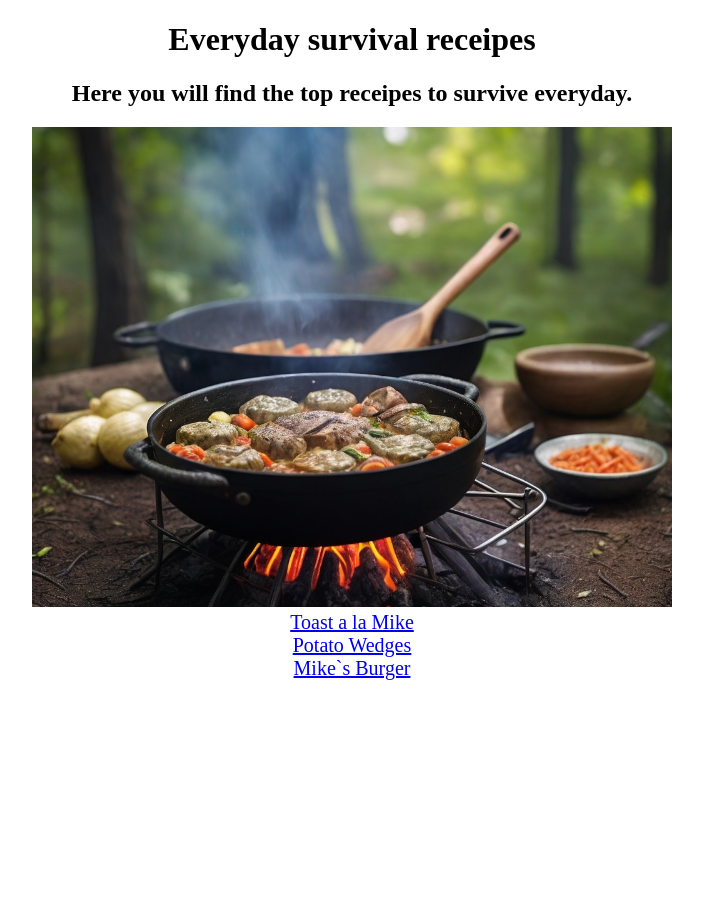
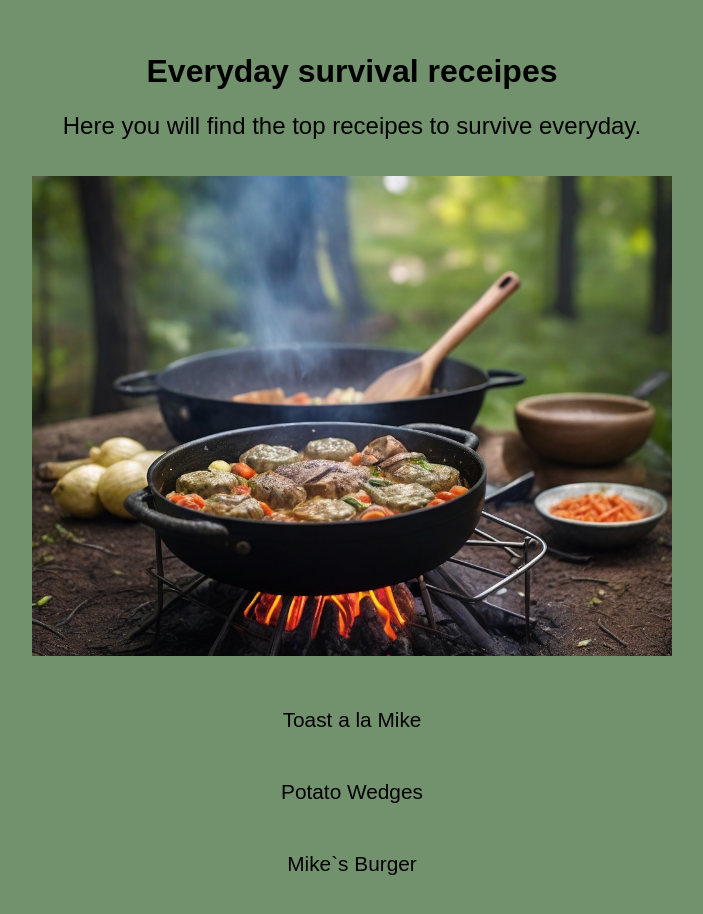
Before and after one commit to mikerawvonl-tech/The-Odin-Receipe, a plain HTML site: page index.html in a window 1280 px wide. Shown: the whole page, without its empty margins (288-991 px from the left). Before the commit the page ends 800 px from the top, so only its background shows below. Drawn offline with Linux system fonts and the light colour scheme.

Commit message:
added css file added style to index.html

```diff
--- a/index.html
+++ b/index.html
@@ -3,24 +3,25 @@
     <head>
         <meta charset="UTF-8">
         <title>Everyday Survival Receipes</title>
+        <link rel="stylesheet" href="style.css">
     </head>
 
     <body>
-        <h1 style="text-align: center">Everyday survival receipes</h1>
-        <h2 style="text-align: center">Here you will find the top receipes to survive everyday.</h2>
-        <div style="text-align: center">
-            <img src="./img/cook.JPG" style="center" height="480" alt="A Picture of Cooking in Nature, with fire and Pot">
+        <h1>Everyday survival receipes</h1>
+        <h2>Here you will find the top receipes to survive everyday.</h2>
+        <div>
+            <img decoding="async" src="./img/cook.JPG" style="center" height="480" alt="A Picture of Cooking in Nature, with fire and Pot">
         </div>
 
-        <div style="text-align: center; font-size: 20px;">
+        <div>
             <a href="pages/toast.html">Toast a la Mike</a>
         </div>
 
-        <div style="text-align: center; font-size: 20px;">
+        <div>
             <a href="pages/potato.html">Potato Wedges</a>
         </div>
 
-        <div style="text-align: center; font-size: 20px;">
+        <div>
             <a href="pages/burger.html">Mike`s Burger</a>
         </div>
 
--- /dev/null
+++ b/style.css
@@ -0,0 +1,30 @@
+
+body {
+    font-family: Arial, Helvetica, sans-serif, sans-serif;
+    background-color: #154a0d99;
+    margin: 0;
+    padding: 2rem;
+    text-align: center;
+    }
+
+h1 {
+    font-size: 2,0rem;
+    font-weight: bold;
+}
+
+h2 {
+     font-size: 1,0rem;
+    font-weight: normal;
+    }
+
+a{
+    font-size: 1.3rem;
+    color: #000000;
+    text-decoration: none;
+    }
+
+div {
+    margin: 1rem;
+    padding: 1rem;
+
+    }
```
Also changed, not shown: 1 other file.
